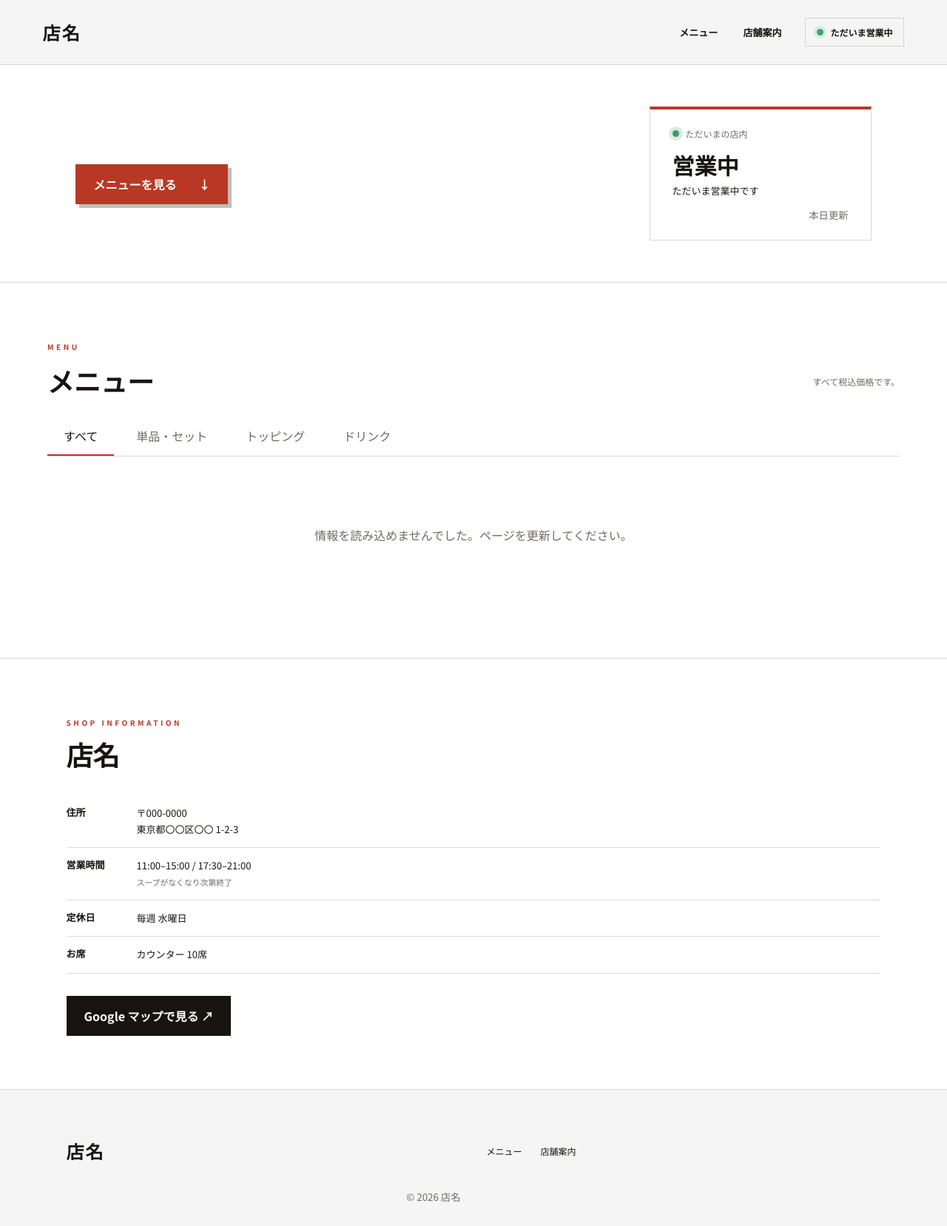
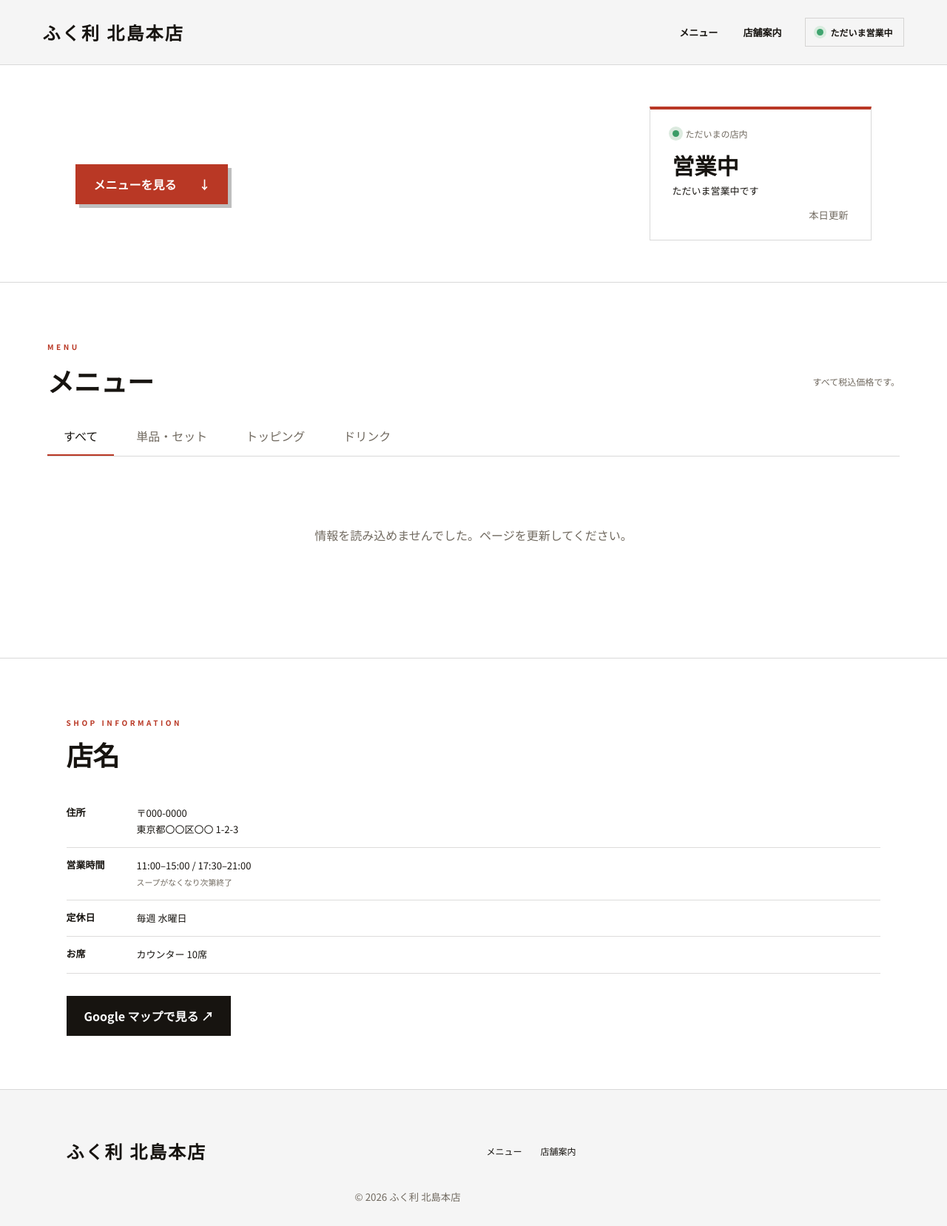
Before and after one commit to fuku-ri/ramen-hp, a website: page public/index.html in a window 1280 px wide. Shown: the whole page at 74% size. Drawn offline with Linux system fonts and the light colour scheme; no server answers.

Commit message:
resturant name change

```diff
--- a/public/index.html
+++ b/public/index.html
@@ -3,9 +3,9 @@
 <head>
   <meta charset="UTF-8">
   <meta name="viewport" content="width=device-width, initial-scale=1.0">
-  <meta name="description" content="店名の公式サイトです。営業時間、最新メニューをご案内します。">
-  <meta property="og:title" content="店名">
-  <meta property="og:description" content="店名の営業時間、最新メニューをご案内します。">
+  <meta name="description" content="ふく利 北島店の公式HPです。営業時間、メニューをご案内します。">
+  <meta property="og:title" content="ふく利 北島本店">
+  <meta property="og:description" content="ふく利 北島本店の営業時間、最新メニューをご案内します。">
   <title>店名</title>
   <link rel="preconnect" href="https://fonts.googleapis.com">
   <link rel="preconnect" href="https://fonts.gstatic.com" crossorigin>
@@ -14,7 +14,7 @@
 </head>
 <body>
   <header class="site-header">
-    <a class="brand" href="#top" aria-label="ホーム"><span><b>店名</b></span></a>
+    <a class="brand" href="#top" aria-label="ホーム"><span><b>ふく利 北島本店</b></span></a>
     <nav aria-label="メインナビゲーション">
       <a href="#menu">メニュー</a><a href="#shop">店舗案内</a>
     </nav>
@@ -58,7 +58,7 @@
     </section>
   </main>
 
-  <footer><a class="brand footer-brand" href="#top"><span><b>店名</b></span></a><div><a href="#menu">メニュー</a><a href="#shop">店舗案内</a></div><small>© 2026 店名</small></footer>
+  <footer><a class="brand footer-brand" href="#top"><span><b>ふく利 北島本店</b></span></a><div><a href="#menu">メニュー</a><a href="#shop">店舗案内</a></div><small>© 2026 ふく利 北島本店</small></footer>
   <script src="app.js"></script>
 </body>
 </html>
```
